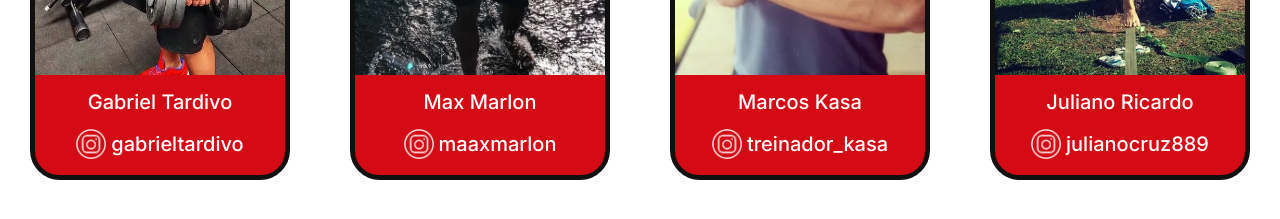
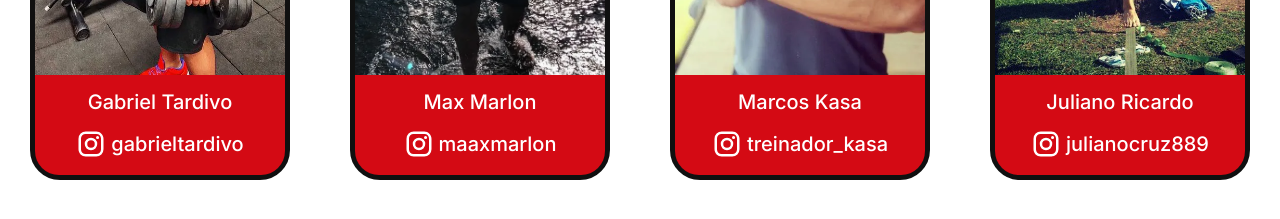
Before and after one commit to ViniUme/LimitsGym, a Next.js app: page / in a window 1280 px wide. Shown: the part 2500-2719 px from the top of the page. Built offline with nearby package versions, Linux system fonts and the light colour scheme.

Commit message:
Edit instagram icons

```diff
--- a/src/components/coaches.jsx
+++ b/src/components/coaches.jsx
@@ -1,5 +1,5 @@
+import InstagramIcon from '@mui/icons-material/Instagram';
 import styles from '../styles/coaches.module.scss';
-import Image from 'next/image';
 import Link from 'next/link';
 
 export default function Coaches(){
@@ -10,28 +10,28 @@ export default function Coaches(){
                 <div className={styles.image_coach_1} />
                 <div className={styles.coache_text}>
                     <span>Gabriel Tardivo</span>
-                    <a className={styles.insta}><Image src="/img/instagram.webp" width={30} height={30} alt="" /> <span className={styles.insta_id}>gabrieltardivo</span></a>
+                    <a className={styles.insta}><InstagramIcon className={styles.image}/> <span className={styles.insta_id}>gabrieltardivo</span></a>
                 </div>
             </a></Link>
             <Link href="https://www.instagram.com/maaxmarlon/"><a target="_blank" className={styles.img_div}>
                 <div className={styles.image_coach_2} />
                 <div className={styles.coache_text}>
                     <span>Max Marlon</span>
-                    <a className={styles.insta}><Image src="/img/instagram.webp" width={30} height={30} alt="" /> <span className={styles.insta_id}>maaxmarlon</span></a>
+                    <a className={styles.insta}><InstagramIcon className={styles.image}/> <span className={styles.insta_id}>maaxmarlon</span></a>
                 </div>
             </a></Link>
             <Link href="https://www.instagram.com/treinador_kasa/"><a target="_blank" className={styles.img_div}>
                 <div className={styles.image_coach_3} />
                 <div className={styles.coache_text}>
                     <span>Marcos Kasa</span>
-                    <a className={styles.insta}><Image src="/img/instagram.webp" width={30} height={30} alt="" /> <span className={styles.insta_id}>treinador_kasa</span></a>
+                    <a className={styles.insta}><InstagramIcon className={styles.image}/> <span className={styles.insta_id}>treinador_kasa</span></a>
                 </div>
             </a></Link>
             <Link href="https://www.instagram.com/julianocruz889/"><a target="_blank" className={styles.img_div}>
                 <div className={styles.image_coach_4} />
                 <div className={styles.coache_text}>
                     <span>Juliano Ricardo</span>
-                    <a className={styles.insta}><Image src="/img/instagram.webp" width={30} height={30} alt="" /> <span className={styles.insta_id}>julianocruz889</span></a>
+                    <a className={styles.insta}><InstagramIcon className={styles.image}/> <span className={styles.insta_id}>julianocruz889</span></a>
                 </div>
             </a></Link>
         </section>
--- a/src/styles/coaches.module.scss
+++ b/src/styles/coaches.module.scss
@@ -58,6 +58,12 @@
             font: 20px var(--clean_fonts);
 
             .insta{
+
+                .image{
+                    width: 30px;
+                    height: 30px;
+                }
+
                 .insta_id{
                     margin-left: 5px;
                 }
```
